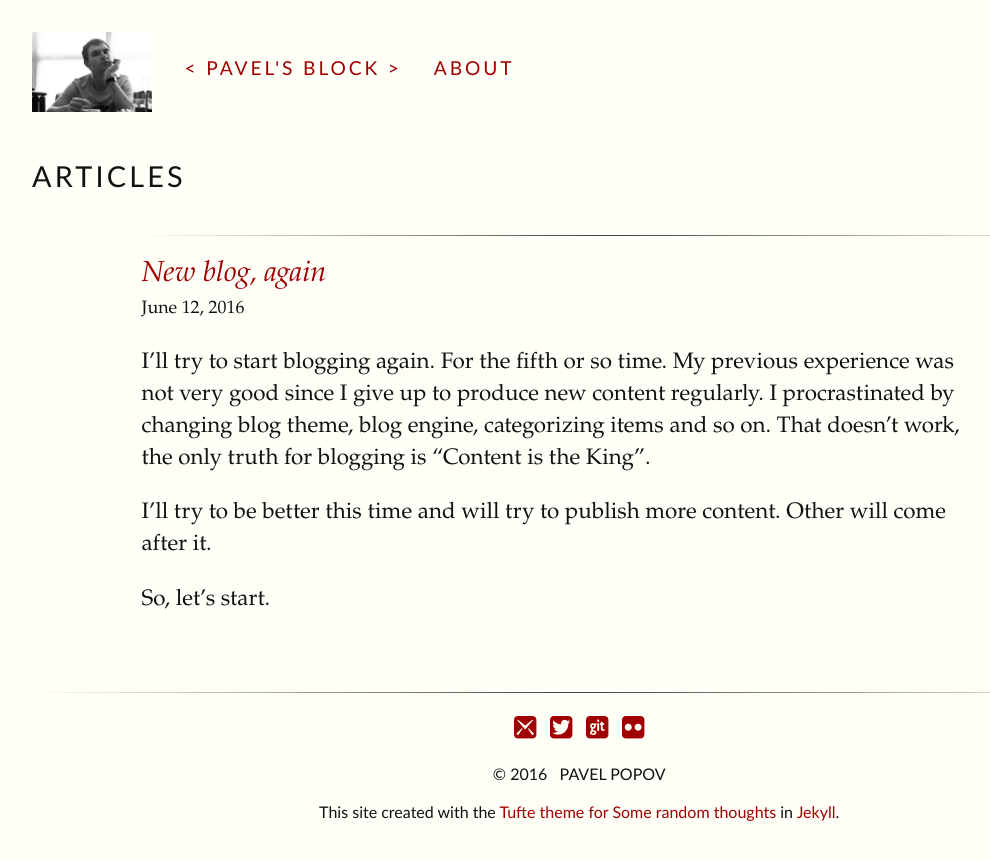
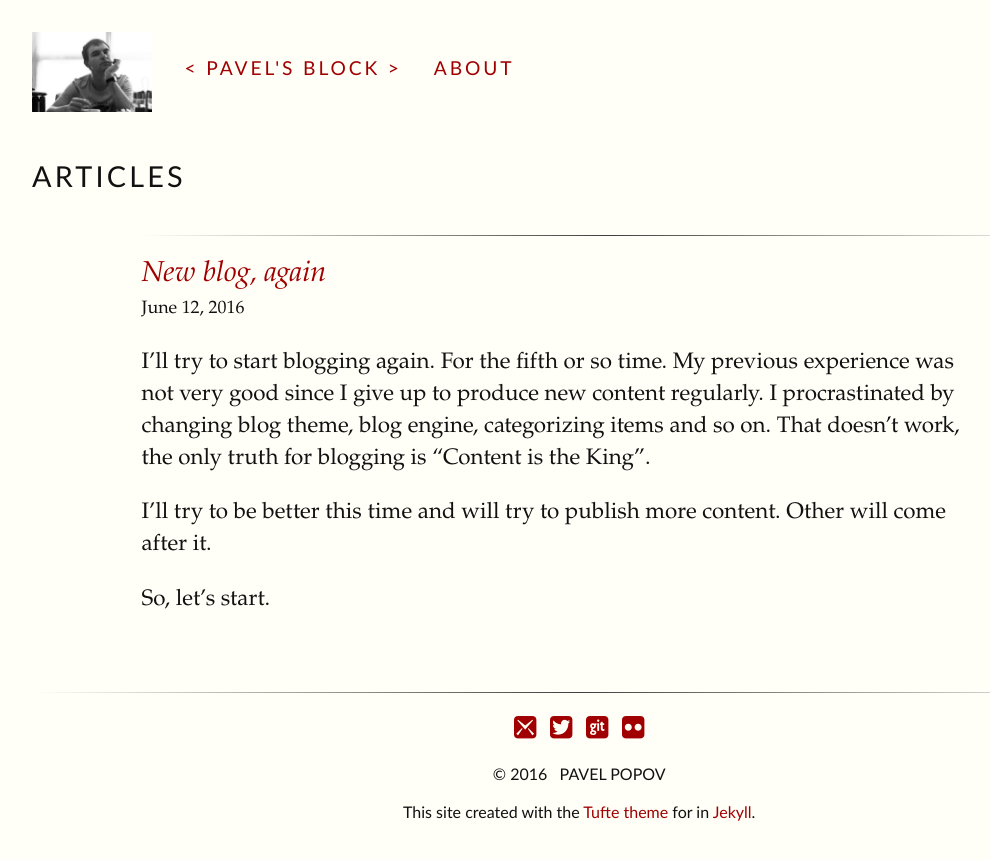
Before and after one commit to pavel-popov/pavel-popov.github.io, a Jekyll site: the page built from index.html, in a window 1280 px wide. Shown: the top 860 px of the page, without its empty margins (32-1022 px from the left). Built offline with Jekyll 4.4.1, drawn with Linux system fonts in a browser that asks for light colours.

Commit message:
Remove subtitle reference

```diff
--- a/_config.yml
+++ b/_config.yml
@@ -14,7 +14,6 @@
     title: Uploads
     output: true
 baseurl:
-subtitle: Some random thoughts
 author: Pavel Popov
 description: |-
   Personal block(g) of Pavel Popov containing his thoughts, experiments and projects.
--- a/_includes/footer.html
+++ b/_includes/footer.html
@@ -10,6 +10,6 @@
   </ul>
 <div class="credits">
 <span>&copy; {{ site.time | date: '%Y' }} &nbsp;&nbsp;{{site.author | upcase }}</span></br> <br>
-<span>This site created with the <a href="//github.com/clayh53/tufte-jekyll">Tufte theme for {{site.subtitle}} </a> in <a href="//jekyllrb.com">Jekyll</a>.</span>
+<span>This site created with the <a href="//github.com/clayh53/tufte-jekyll">Tufte theme</a> for <a href="//{{site.baseurl}}">{{site.subtitle}}</a> in <a href="//jekyllrb.com">Jekyll</a>.</span>
 </div>
 </footer>
```
